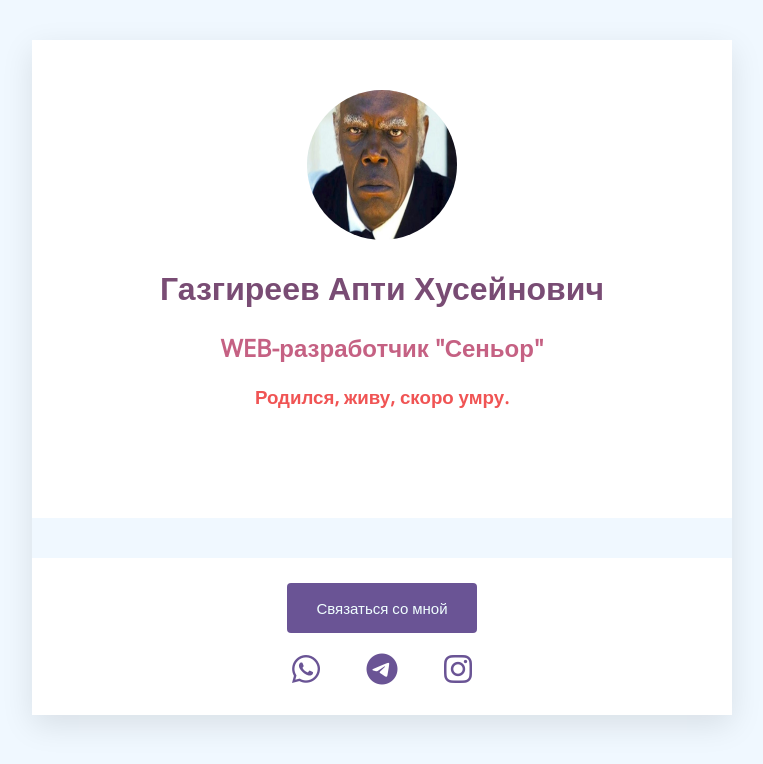
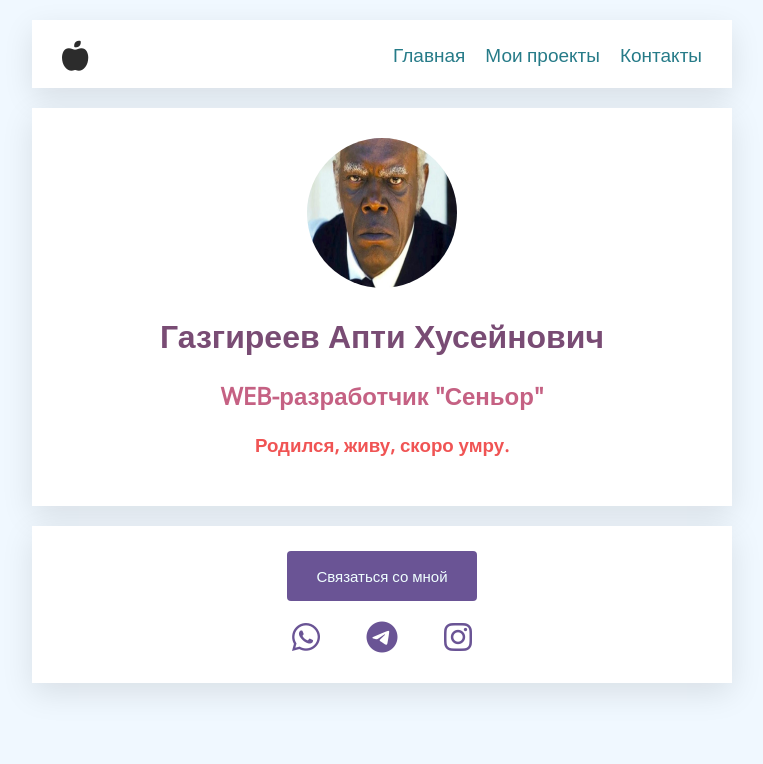
Before and after one commit to Saad-Gazgireev/checkPoint, a plain HTML site: page index.html in a window 1280 px wide. Shown: the whole page, without its empty margins (258-1021 px from the left). Drawn offline with nearby package versions, Linux system fonts and the light colour scheme.

Commit message:
добавил header

```diff
--- a/index.html
+++ b/index.html
@@ -6,6 +6,16 @@
     <title>checkPoint</title>
 </head>
 <body>
+    <header>
+        <div class="logo"><a href="https://github.com/Saad-Gazgireev"> <i class="fa-solid fa-apple-whole"></i></a></div>
+        <div class="menu">
+            <ul>
+                <li><a href="https://github.com/Saad-Gazgireev">Главная</a></li>
+                <li><a href="https://github.com/Saad-Gazgireev">Мои проекты</a></li>
+                <li><a href="https://github.com/Saad-Gazgireev">Контакты</a></li>
+            </ul>
+        </div>
+    </header>
     <div class="container">
         <div class="main">
              <div class="avatar">
@@ -21,7 +31,8 @@
             </div>
             <script src="https://kit.fontawesome.com/357c2bb46d.js" crossorigin="anonymous"></script>
         </div>
-    <div class="up"></div>
+
+    </div>
 
     <div class="settings">
         <div class="button">
@@ -39,6 +50,6 @@
                      </li>
                     </ul>
                 </div>
-    </div>
+
 </body>
 </html>
--- a/style.css
+++ b/style.css
@@ -7,17 +7,57 @@ body{
     color: rgb(44, 44, 44);
 
 }
+header{
+    display: block;
+    font-family: 'Anton', sans-serif;
+    background-color: white;
+    width: 700px;
+    box-shadow: 0px 10px 30px rgb(0 0 0 / 10%);
+    margin: 20px auto;
+    display: flex;
+    justify-content: space-between;
+    align-items: center;
+}
+.logo{
+    font-size: 30px;
+    padding-left: 30px;
+}
+.logo a{
+    text-decoration: none;
+    color: inherit;
+    transition: transform .2s;
+}
+.logo a:hover{
+    color: rgb(65, 73, 80);
+}
+.menu ul{
+    font-size: 19px;
+    color: #267b88;
+    display: flex;
+    padding-right: 30px;
+}
+.menu ul li{
+    margin-left: 20px;
+}
+.menu ul li a{
+    text-decoration: none;
+    color: inherit;
+    transition: transform 0.02s;
+}
+.menu ul li a:hover{
+    color: #07171a;
+}
 .container{
     background-color: white;
     width: 700px;
     box-shadow: 0px 10px 30px rgb(0 0 0 / 10%);
-    margin: 38px auto;
+    margin: 20px auto;
 
 }
 .main{
-    margin: 40px;
+
     text-align: center;
-    padding: 50px 0;
+    padding: 30px 0;
 }
 
 .avatar img{
@@ -39,8 +79,9 @@ h4{
     color:#00BCD4;
 }
 .up{
-    padding: 20px 0;
-    background-color: aliceblue;
+    height: 30px;
+    background-color: inherit;
+
 }
 .button{
     margin: auto;
@@ -63,9 +104,10 @@ h4{
 }
 
 .settings{
+    box-shadow: 0px 10px 30px rgb(0 0 0 / 10%);
     padding-top: 25px;
     background-color: white;
-    width: 300px;
+    width: 700px;
     border: 1px;
     box-shadow: #322e53;
     margin: auto;
```
